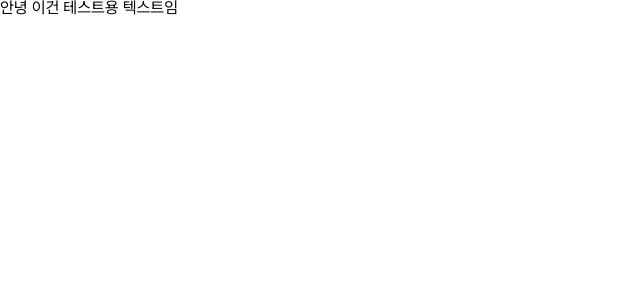
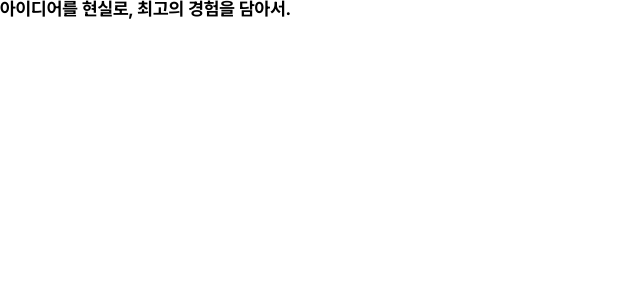
Before and after one commit to jiwonsudo/JW-Web, a React (Vite) app in the folder jw-web/: page / in a window 1280 px wide. Shown: the top 300 px of the page, without its empty margins (0-640 px from the left). Built offline with nearby package versions, Linux system fonts and the light colour scheme.

Commit message:
Feat: 기본 헤더 추가

```diff
--- a/jw-web/src/app/App.jsx
+++ b/jw-web/src/app/App.jsx
@@ -1,13 +1,19 @@
+import { BrowserRouter, Route, Routes } from "react-router-dom";
+
+import Home from "../pages/Home";
+
 import GlobalStyle from '../styles/GlobalStyle';
 
 function App() {
 
   return (
-    <>
+    <BrowserRouter>
       <GlobalStyle/>
-      안녕 이건 테스트용 텍스트임
-    </>
+      <Routes>
+        <Route path="/" element={<Home/>}/>
+      </Routes>
+    </BrowserRouter>
   )
 }
 
-export default App
+export default App;
--- /dev/null
+++ b/jw-web/src/pages/Home/Header.jsx
@@ -0,0 +1,23 @@
+import styled from "styled-components";
+
+const Container = () => {
+
+};
+
+const Title = styled.h1`
+  font-size: large;
+  font-weight: 700;
+  background: linear-gradient((right, #ff7e5f, #feb47b));
+  -webkit-background-clip: text; /* Chrome, Safari */
+  background-clip: text; /* Firefox */
+  /* color: transparent; */
+  display: inline;
+`;
+
+const Header = () => {
+  return (
+      <Title>아이디어를 현실로, 최고의 경험을 담아서.</Title>
+    );
+};
+
+export default Header;
--- /dev/null
+++ b/jw-web/src/pages/Home/index.jsx
@@ -0,0 +1,9 @@
+import Header from "./Header";
+
+const Home = () => {
+  return (
+      <Header/>
+    );
+}
+
+export default Home;
```
Also changed, not shown: 1 other file (tests, documents, lock files or other folders).
